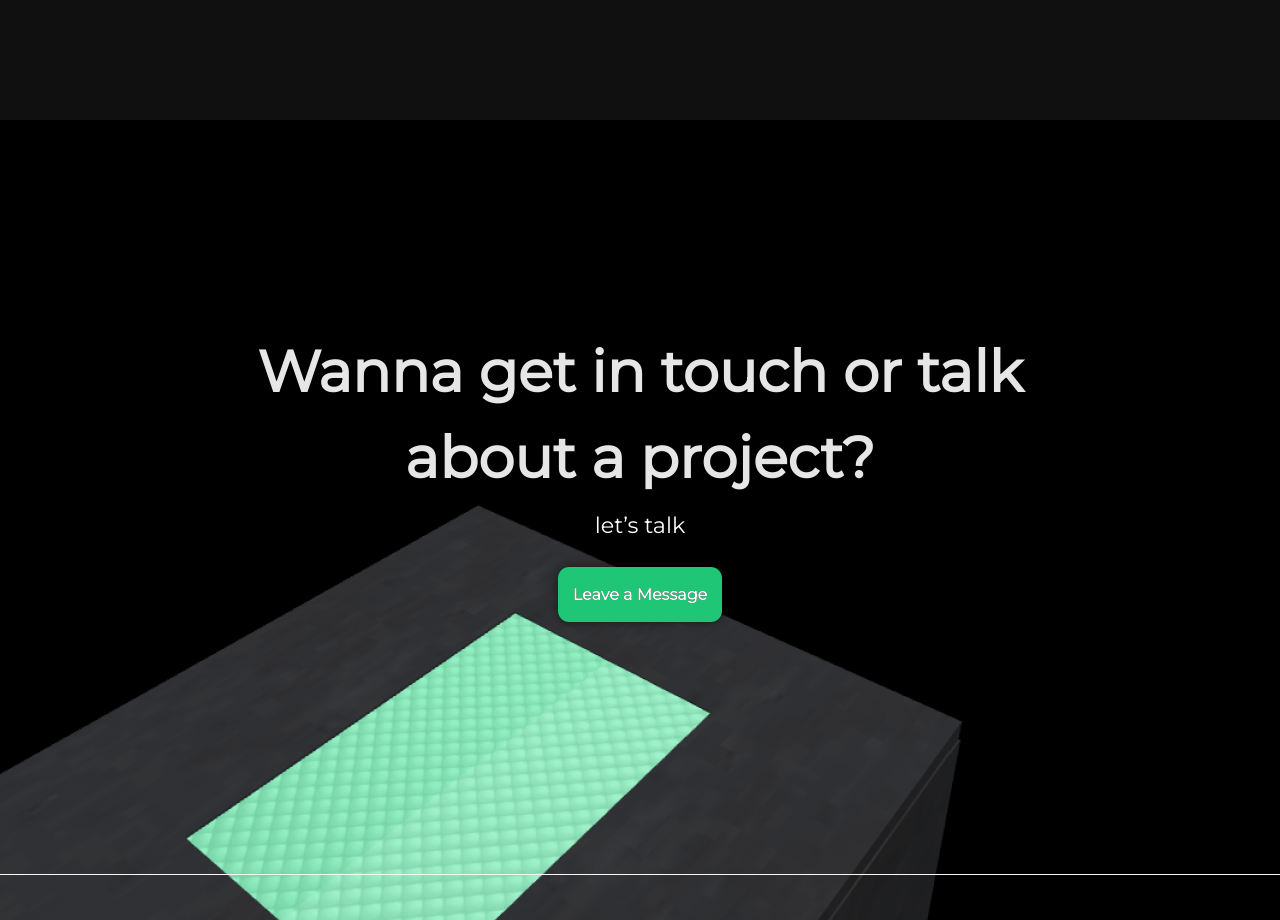
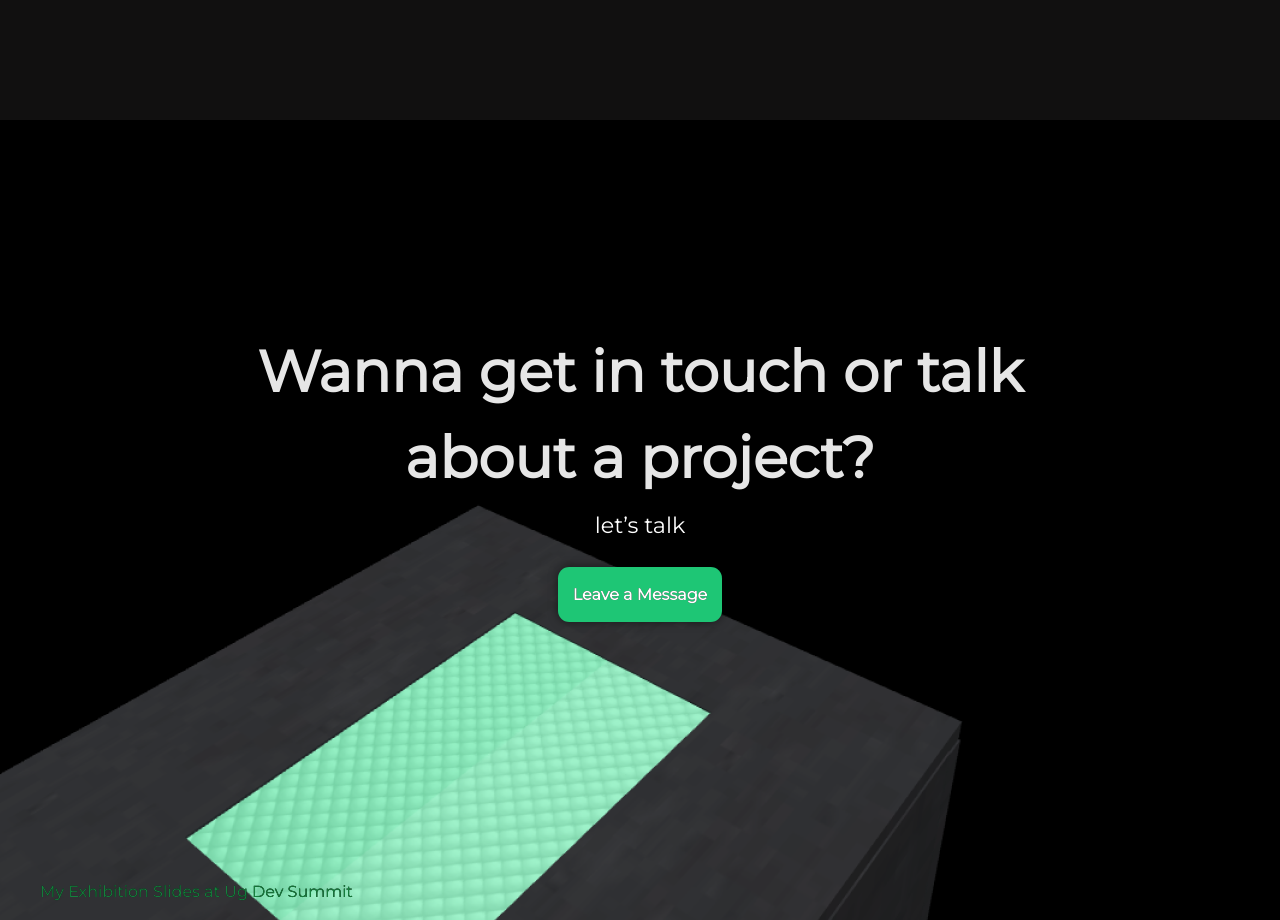
Before and after one commit to Orsbert/portfolio, a Next.js app: page / in a window 1280 px wide. Shown: the part 1860-2780 px from the top of the page. Built offline with nearby package versions, Linux system fonts and the light colour scheme.

Commit message:
Added Ug dev summit links to the footer

```diff
--- a/components/Footer.jsx
+++ b/components/Footer.jsx
@@ -1,23 +1,35 @@
-import React, { useRef } from 'react'
-import { MailButtonPlaceholder } from './MailButton'
-import { GithubLink, LinkedinLink, TwitterLink } from './Nav'
+import React, { useRef } from "react";
+import { MailButtonPlaceholder } from "./MailButton";
+import { GithubLink, LinkedinLink, TwitterLink } from "./Nav";
+import Link from "next/link";
 
 export const Footer = () => {
-
   return (
-		<footer>
-			<div className="heading">
+    <footer className='flex flex-col justify-between'>
+      <div>
+        <div className='heading'>
           Wanna get in touch or talk about a project?
         </div>
-			<div className="normal">
-				let’s talk
+        <div className='normal'>let’s talk</div>
+        <div className='inline-block'>
+          <MailButtonPlaceholder tag={"footer"} />
         </div>
-			<MailButtonPlaceholder tag={'footer'} />
-			<div className="connect-icons center">
-				<TwitterLink/>
-				<LinkedinLink/>
-				<GithubLink/>
+      </div>
+      <div className='flex flex-col md:flex-row gap-2 w-full justify-between items-center p-2 pb-4  md:px-10'>
+        <div>
+          <Link
+            href='/slides/ug-dev-summit'
+            className='text-green-700 hover:text-white hover:underline transition-all'
+          >
+            My Exhibition Slides at Ug Dev Summit
+          </Link>
+        </div>
+        <div className='flex items-centergap-2'>
+          <TwitterLink />
+          <LinkedinLink />
+          <GithubLink />
+        </div>
       </div>
     </footer>
-	)
-}
+  );
+};
```
Lines whose indentation alone changed are shown as unchanged.
